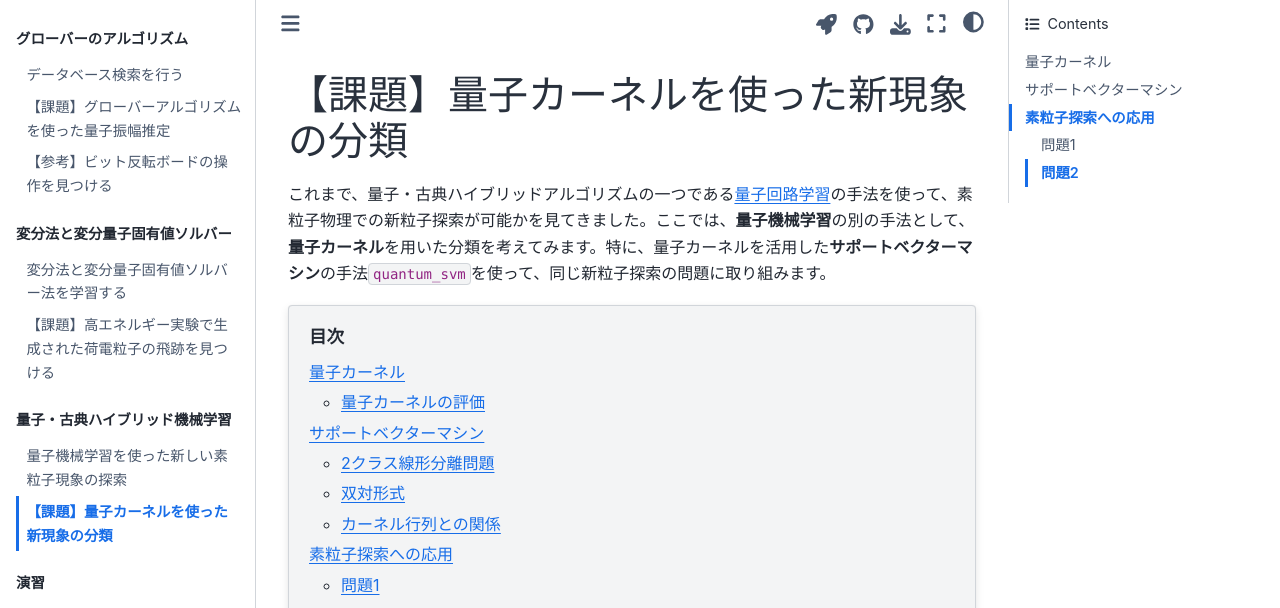
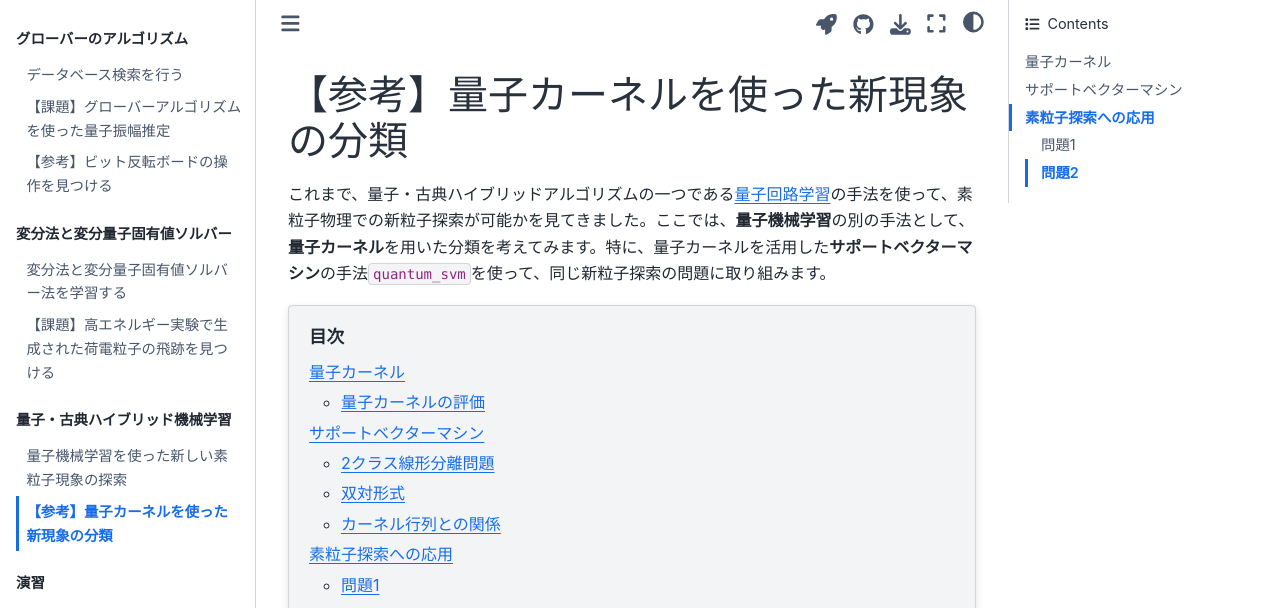
Before and after one commit to UTokyo-ICEPP/qc-workbook, a Jupyter Book: the page built from source/ja/qkc_machine_learning.md, in a window 1280 px wide and 900 px high. Shown: the top 608 px of the window. Built offline with Jupyter Book 1.0.4 settings and Sphinx 7.4.7 and the Sphinx Book theme 1.1.4, drawn with Linux system fonts in a browser that asks for light colours; cross-references to code outside the pages are shown as plain code; part of the change alters nothing that is shown.

Commit message:
updated qkc_machine_learning

```diff
--- a/source/ja/qkc_machine_learning.md
+++ b/source/ja/qkc_machine_learning.md
@@ -24,7 +24,7 @@ language_info:
 
 +++ {"pycharm": {"name": "#%% md\n"}, "editable": true, "slideshow": {"slide_type": ""}}
 
-# 【課題】量子カーネルを使った新現象の分類
+# 【参考】量子カーネルを使った新現象の分類
 
 +++ {"pycharm": {"name": "#%% md\n"}}
 
@@ -418,7 +418,7 @@ pycharm:
     '
 slideshow:
   slide_type: ''
-tags: [raises-exception, remove-output]
+tags: [raises-exception]
 ---
 sampler = Sampler()
 
@@ -445,7 +445,7 @@ pycharm:
     '
 slideshow:
   slide_type: ''
-tags: [raises-exception, remove-output]
+tags: [raises-exception]
 ---
 # FidelityQuantumKernelは内部で勝手にSamplerインスタンスを作る
 q_kernel = FidelityQuantumKernel(feature_map=feature_map)
@@ -474,7 +474,7 @@ pycharm:
     '
 slideshow:
   slide_type: ''
-tags: [raises-exception, remove-output]
+tags: [raises-exception]
 ---
 matrix_train = q_kernel.evaluate(x_vec=norm_train_data)
 matrix_test = q_kernel.evaluate(x_vec=norm_test_data, y_vec=norm_train_data)
@@ -502,7 +502,7 @@ pycharm:
     '
 slideshow:
   slide_type: ''
-tags: [raises-exception, remove-output]
+tags: [raises-exception]
 ---
 qc_svc = SVC(kernel='precomputed') # ハイパーパラメータ(C)のデフォルト値は1
 qc_svc.fit(matrix_train, train_label)
```
